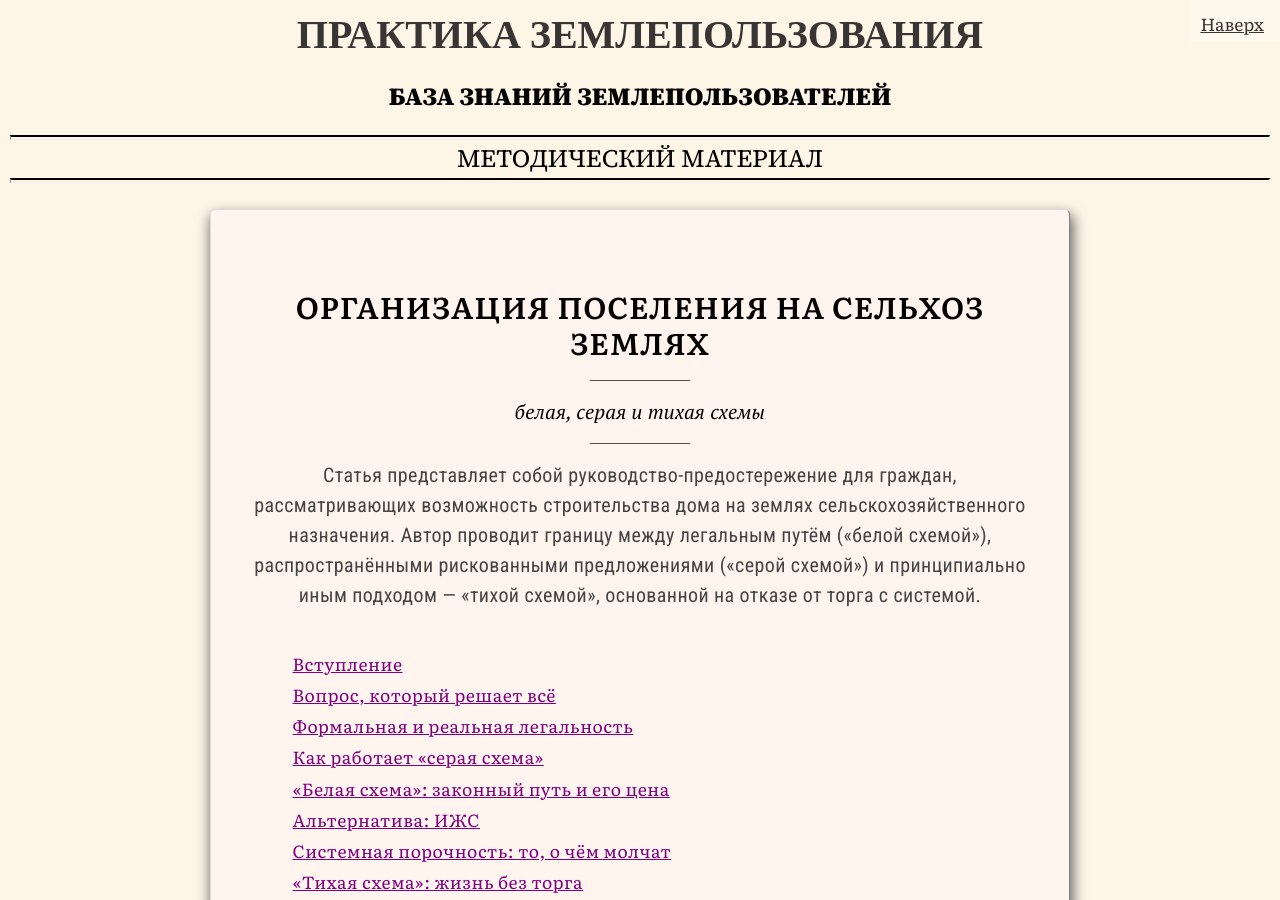
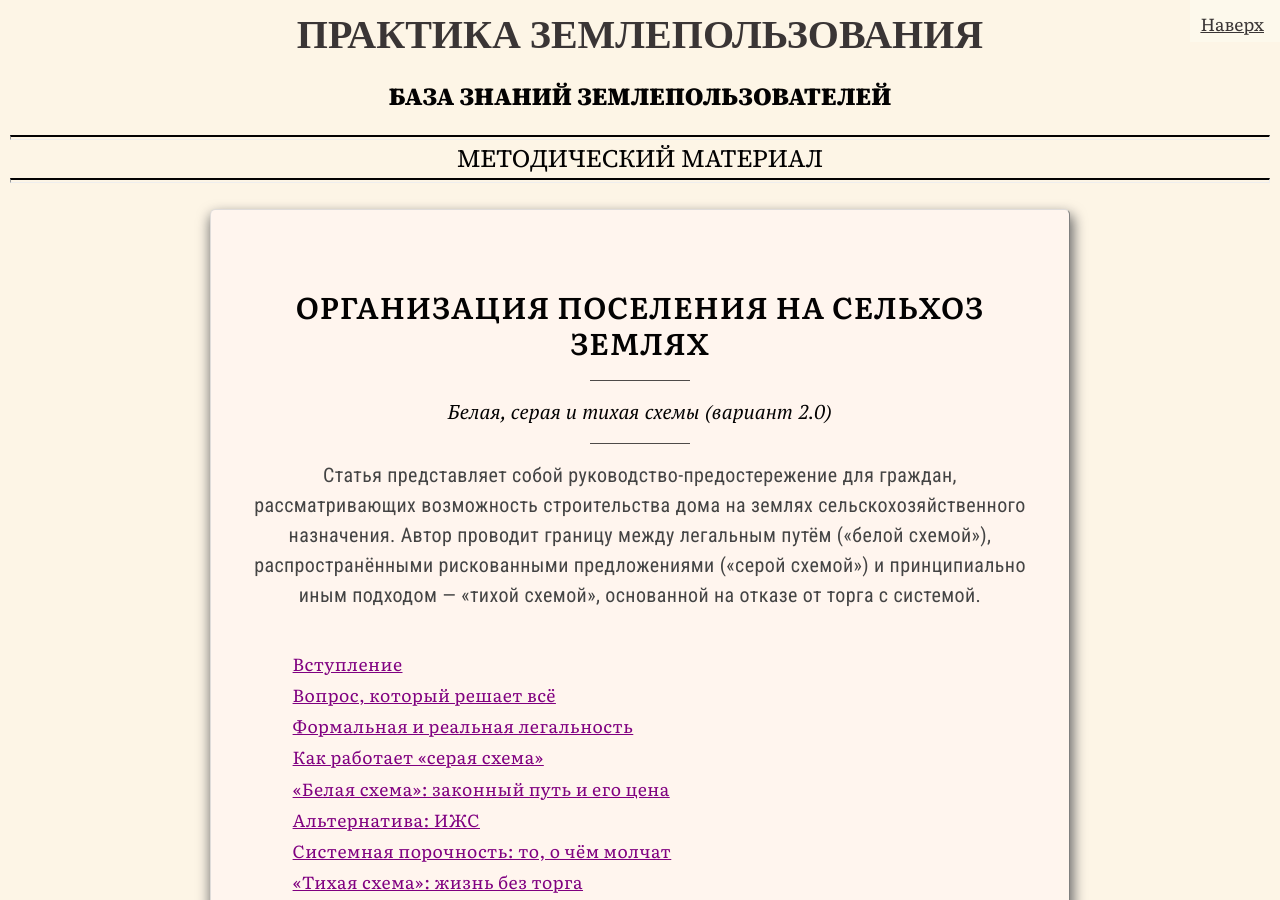
Before and after one commit to SergSi/land-use-art, a Jekyll site: the page built from _posts/2025-12-20-snt.md, in a window 1280 px wide and 900 px high. Built offline with Jekyll 4.4.1, drawn with Linux system fonts in a browser that asks for light colours; some web fonts are replaced.

Commit message:
Update 2025-12-20-snt.md

```diff
--- a/_posts/2025-12-20-snt.md
+++ b/_posts/2025-12-20-snt.md
@@ -1,6 +1,6 @@
 ---
 title: Организация поселения на сельхоз землях
-subtitle: белая, серая и тихая схемы
+subtitle: Белая, серая и тихая схемы (вариант 2.0)
 author: С. И. Ивасюк
 layout: doc
 class: admin
```
